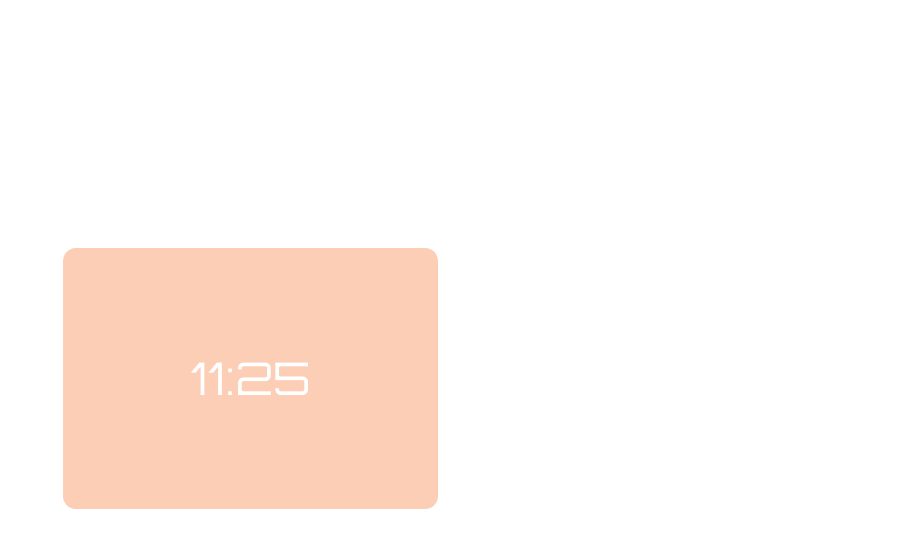
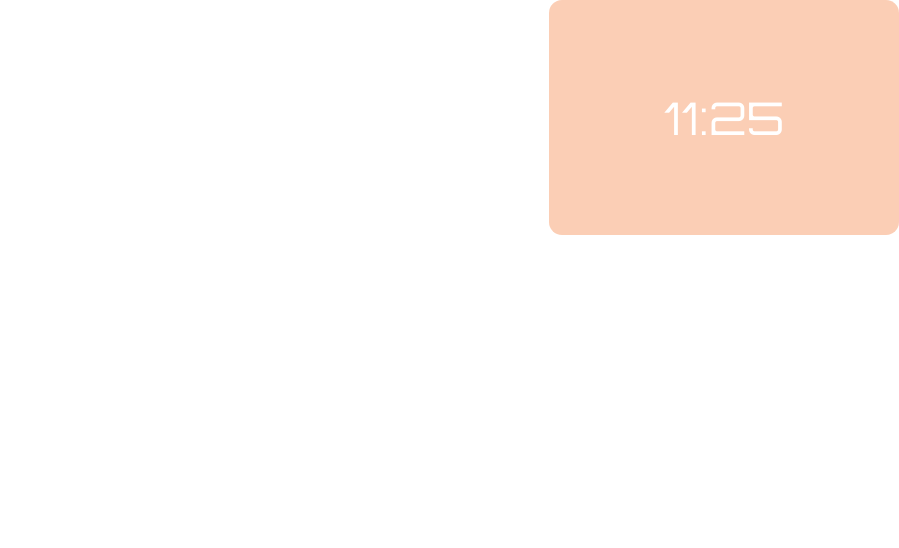
Before and after one commit to AlessandroNocentini/notion, a plain HTML site: page index.html in a window 1280 px wide. Shown: the whole page, without its empty margins (381-1280 px from the left). Drawn offline with Linux system fonts and the light colour scheme.

Commit message:
Update Clock_Style.css

```diff
--- a/Clock_Style.css
+++ b/Clock_Style.css
@@ -1,13 +1,13 @@
 .clock {
     position: absolute;
-    top: 31%;
-    right: 36%;
+    top: 0px;
+    right: 0px;
     color: white;
     font-size: 45px;
     font-family: 'Orbitron';
     letter-spacing: 0px;
     background: #FBCEB5;
-    padding: 8% 10%;
+    padding: 7% 9%;
     border-radius: 13px;
 
 }
```
